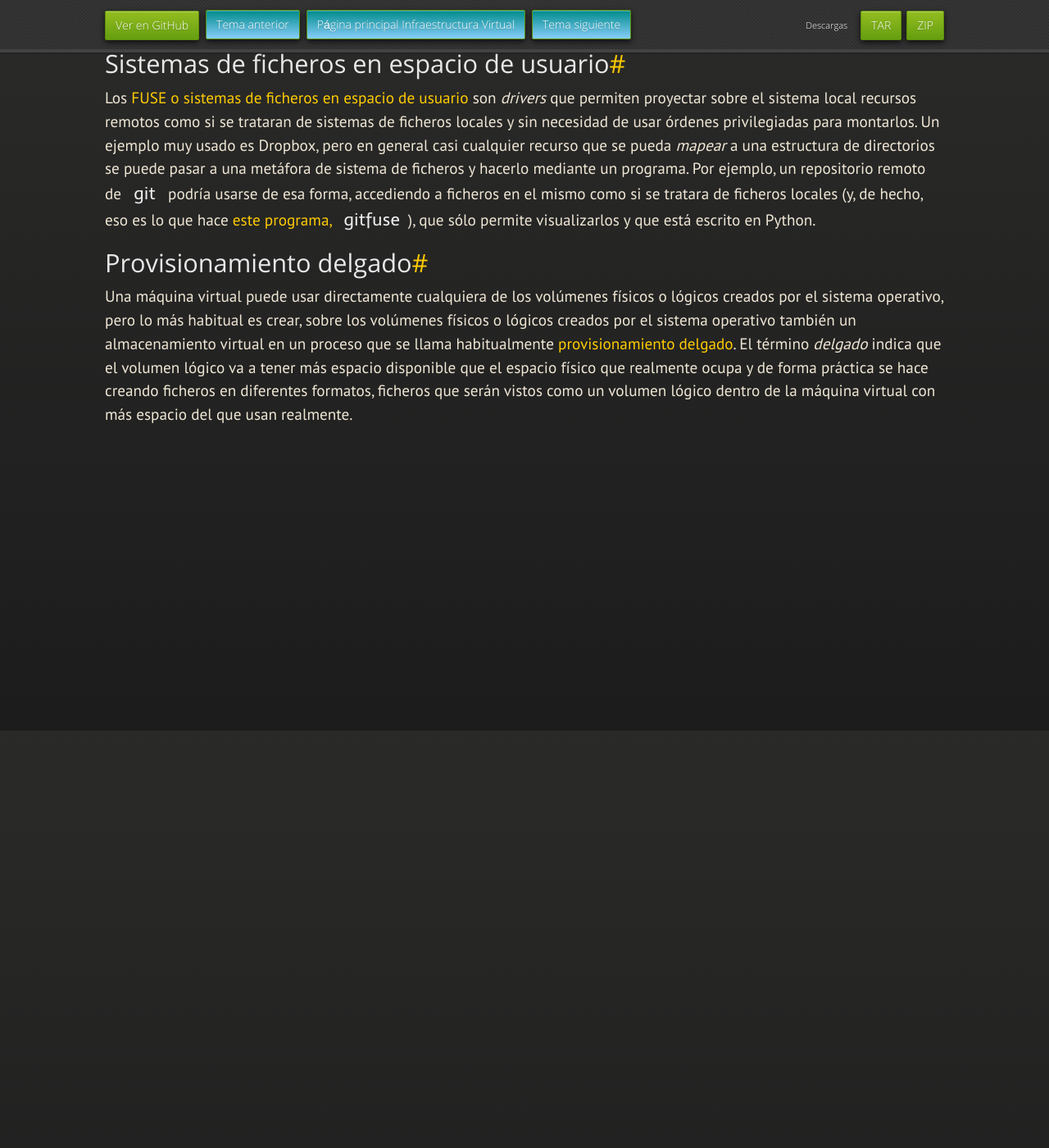
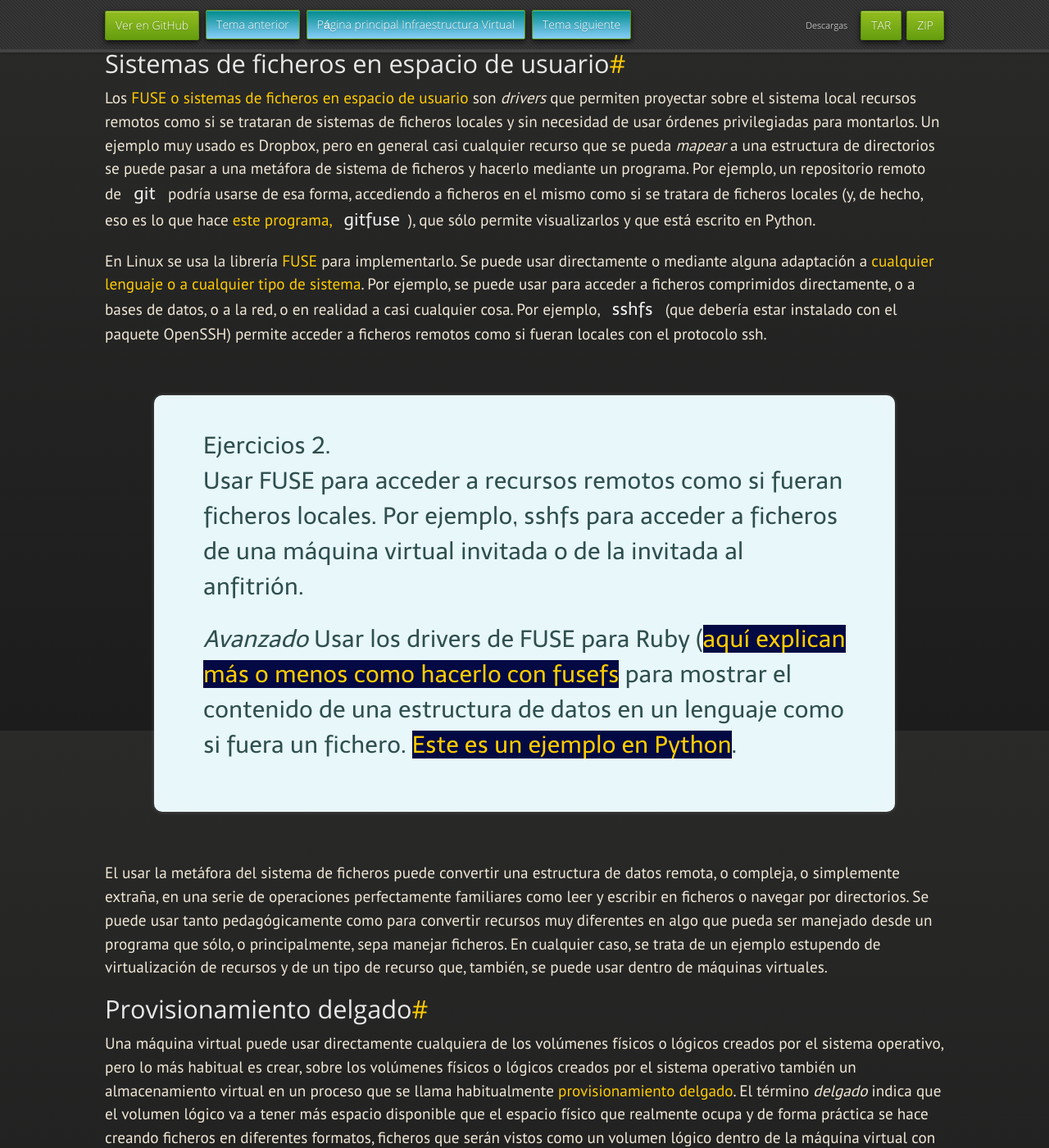
Before and after one commit to JJ/IV, a Jekyll site: the page built from documentos/temas/Almacenamiento.md, in a window 1280 px wide and 1400 px high, scrolled down 2709 px. Shown: the whole window at 82% size. Built offline with Jekyll 4.4.1, drawn with Linux system fonts in a browser that asks for light colours; nearby versions of some CDN libraries; some web fonts are replaced; before the commit the page ends 3339 px from its top, so only the background shows below that.

Commit message:
Sync documentos/temas/Almacenamiento.md and  from master to gh-pages

```diff
--- a/documentos/temas/Almacenamiento.md
+++ b/documentos/temas/Almacenamiento.md
@@ -122,7 +122,39 @@ hecho, eso es lo que hace
 [este programa, `gitfuse`](https://github.com/davesque/gitfuse)), que
 sólo permite visualizarlos y que está escrito en Python.
 
+En Linux se usa la librería [FUSE](http://fuse.sourceforge.net/) para
+implementarlo. Se puede usar directamente o mediante alguna adaptación
+a
+[cualquier lenguaje o a cualquier tipo de sistema](http://sourceforge.net/apps/mediawiki/fuse/index.php?title=FileSystems). Por
+ejemplo, se puede usar para acceder a ficheros comprimidos
+directamente, o a bases de datos, o a la red, o en realidad a casi
+cualquier cosa. Por ejemplo, `sshfs` (que debería estar instalado con
+el paquete OpenSSH) permite acceder a ficheros remotos como si fueran
+locales con el protocolo ssh.
 
+<div class='ejercicios' markdown='1'>
+
+Usar FUSE para acceder a recursos remotos como si fueran ficheros
+locales. Por ejemplo, sshfs para acceder a ficheros de una máquina
+virtual invitada o de la invitada al anfitrión.
+
+*Avanzado* Usar los drivers de FUSE para Ruby
+ ([aquí explican más o menos como hacerlo con fusefs](http://www.debian-administration.org/articles/619)
+ para mostrar el contenido de una estructura de datos en un lenguaje
+ como si fuera un
+ fichero. [Este es un ejemplo en Python](http://www.stavros.io/posts/python-fuse-filesystem/).
+
+</div>
+
+El usar la metáfora del sistema de ficheros puede convertir una
+estructura de datos remota, o compleja, o simplemente extraña, en una
+serie de operaciones perfectamente familiares como leer y escribir en
+ficheros o navegar por directorios. Se puede usar tanto
+pedagógicamente como para convertir recursos muy diferentes en algo
+que pueda ser manejado desde un programa que sólo, o principalmente,
+sepa manejar ficheros. En cualquier caso, se trata de un ejemplo
+estupendo de virtualización de recursos y de un tipo de recurso que,
+también, se puede usar dentro de máquinas virtuales.
 
 
 Provisionamiento delgado
```
